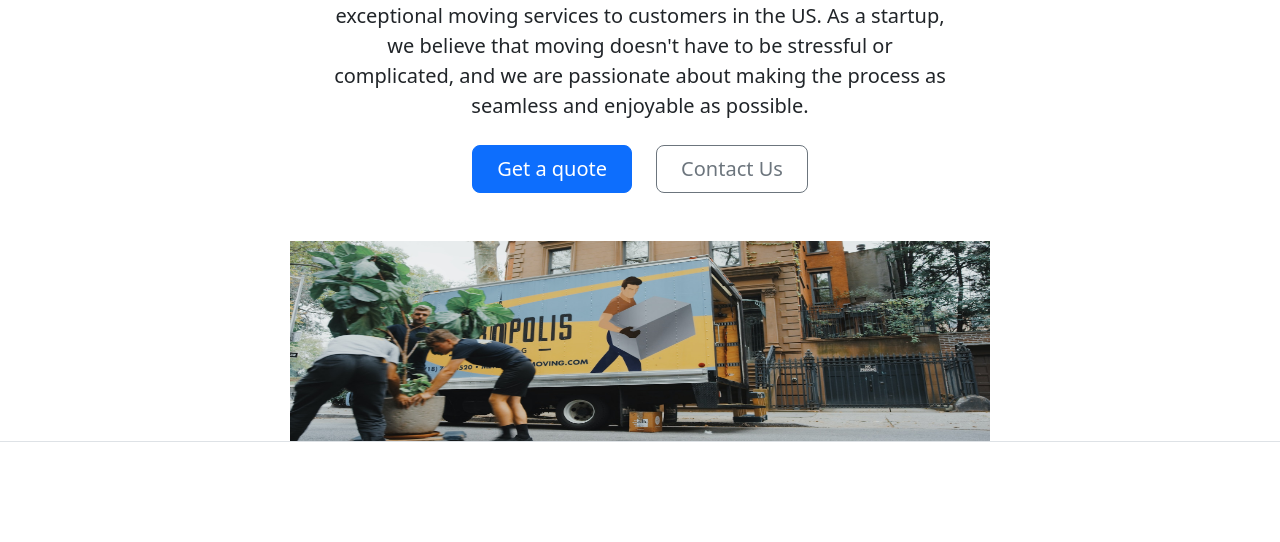
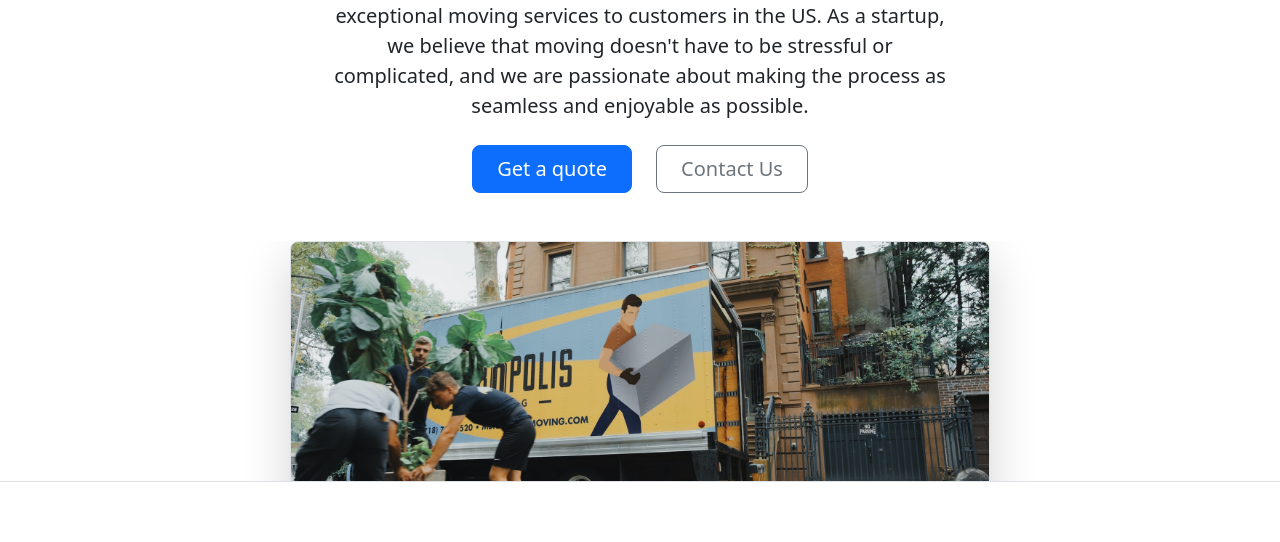
Before and after one commit to SwagnikGhosal03/HTML-CSS, a plain HTML site: page index.html in a window 1280 px wide. Shown: the part 258-800 px from the top of the page. Drawn offline with nearby package versions, Linux system fonts and the light colour scheme.

Commit message:
a minor change on image size is done

```diff
--- a/index.html
+++ b/index.html
@@ -60,9 +60,11 @@
         <button type="button" class="btn btn-outline-secondary btn-lg px-4">Contact Us</button>
       </div>
     </div>
-    <div class="overflow-hidden" style="max-height: 100vh;">
+    <div class="overflow-hidden" style="max-height: 30vh;">
       <div class="container px-5">
-        <img src="./moving-van.jpg" height="200" width="700">
+        <img src="./moving-van.jpg" class="img-fluid border rounded-3 shadow-lg mb-4" alt="Example image" width="700"
+          height="500" loading="lazy">
+      </div>
       </div>
     </div>
   </div>
```
